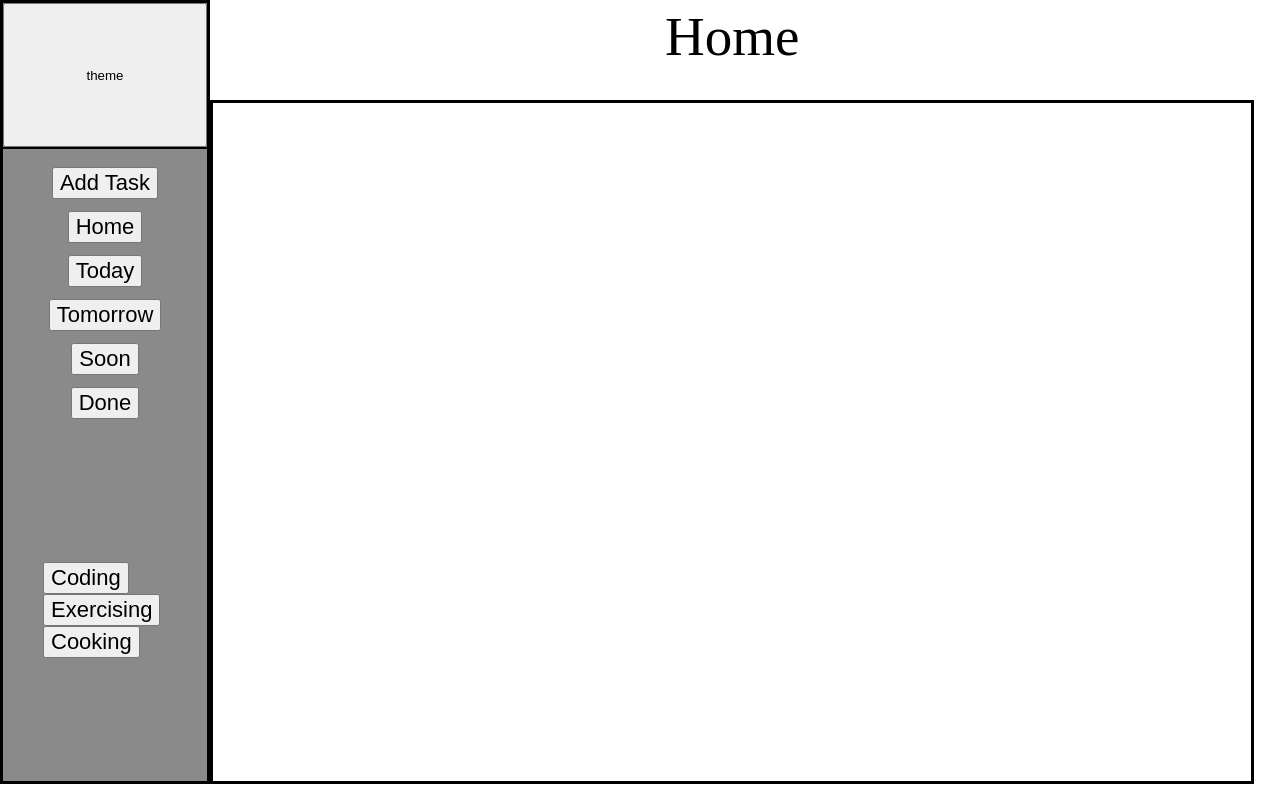
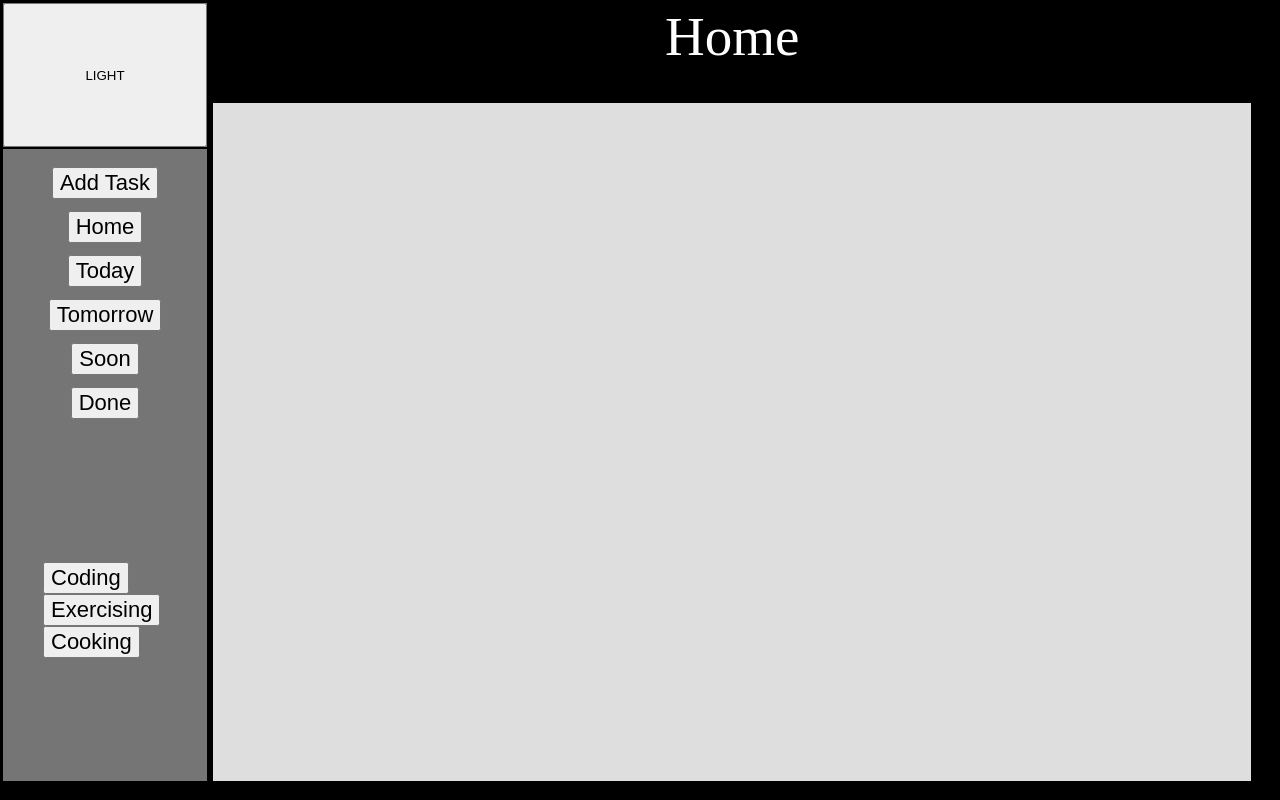
Before and after one commit to tony130891/TODO2, a website built with webpack: page src/template.html in a window 1280 px wide. Both pictures are taken after a click on the button "theme". Built offline with nearby package versions, Linux system fonts and the light colour scheme; files whose address does not match are found by name.

Commit message:
Styling
Fixing focus when editing
TOFIX: change radio value

```diff
--- a/src/default.js
+++ b/src/default.js
@@ -27,6 +27,8 @@
 const submitsubmit = dialog.querySelector('#submit-task')
 const dialogContent = dialog.querySelector('.dialogContent');
 const closeDialog = dialog.querySelector('#close-dialog');
+const toggleBtn = document.querySelector('.toggleBtn');
+const body = document.body;
 const inputTitle = document.querySelector('#input-title');
 const inputDescription = document.querySelector('#input-description');
 const inputDuedate = document.querySelector('#input-duedate');
@@ -85,3 +87,14 @@
     tabVisualizer(taskArr);
     console.log(taskArr)
 })
+
+toggleBtn.addEventListener('click', () => {
+body.classList.toggle('darkTheme');
+body.classList.toggle('light');
+
+if(body.classList.contains('darkTheme')) {
+    toggleBtn.textContent = 'LIGHT';
+} else {
+    toggleBtn.textContent = 'DARK';
+}
+})
--- a/src/styles.css
+++ b/src/styles.css
@@ -1,6 +1,15 @@
 *, *::before, *::after {
   box-sizing: border-box;
   margin: 0;
+}
+
+.darkTheme {
+    background-color: black;
+    color: white;
+}
+
+.darkTheme .project {
+    color: black
 }
 
 #todoDialog {
@@ -132,7 +141,8 @@
 .project {
   display: flex;
   align-items: center;
-  justify-content: space-evenly;
+  justify-content: center;
+  gap: 20px;
   font-size: 16px;
   margin: 12px;
   border-bottom: 2px solid black;
--- a/src/template.html
+++ b/src/template.html
@@ -5,7 +5,7 @@
     <meta name="viewport" content="width=device-width, initial-scale=1.0">
     <title>adding webpack</title>
 </head>
-<body>
+<body class="light">
   <div class="content">
     <div class="title">
     </div>
```
Also changed, not shown: src/func/toggleTheme.js (deleted).
